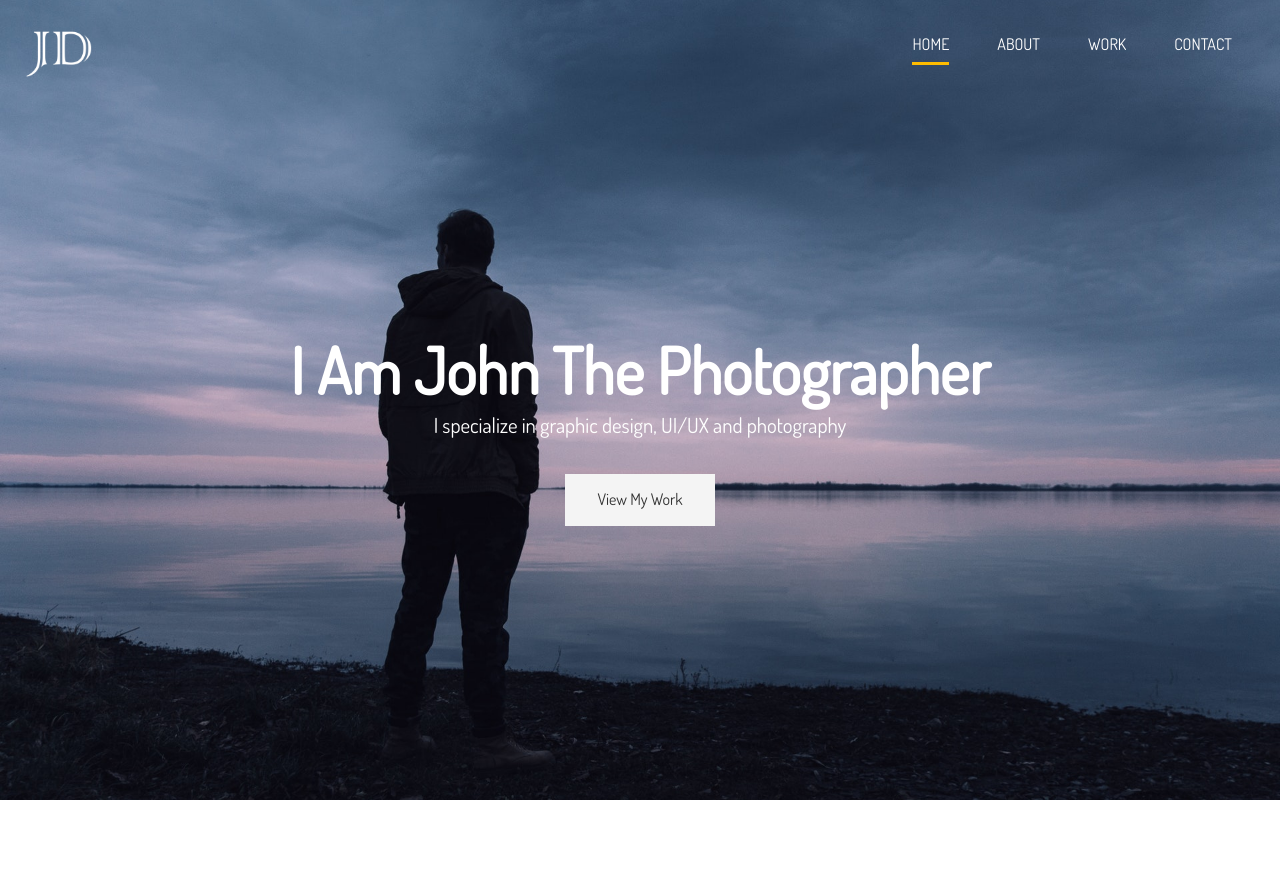
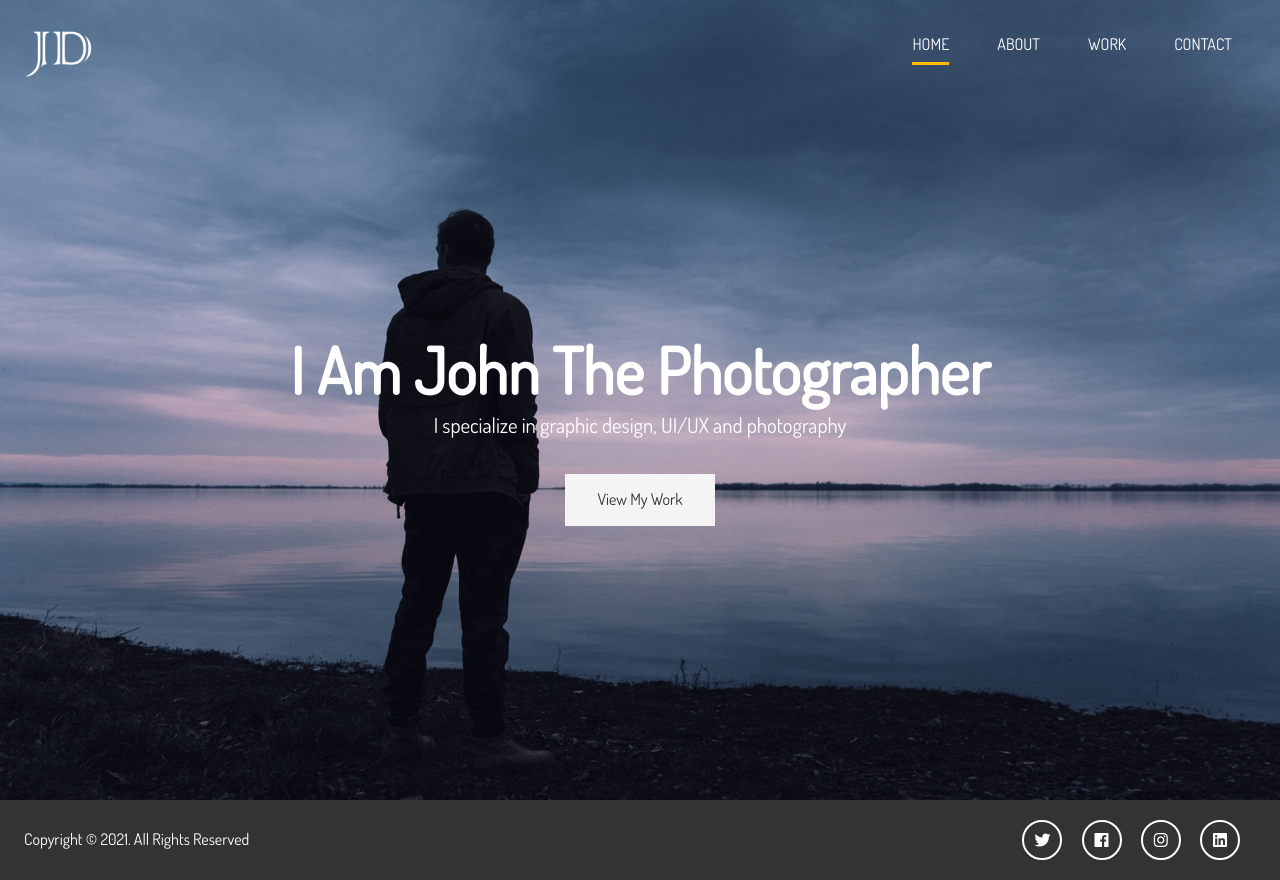
Before and after one commit to duong0405/portfolito-website, a website: page dist/index.html in a window 1280 px wide. Before the commit the page ends 800 px from the top, so only its background shows below. Drawn offline with Linux system fonts and the light colour scheme.

Commit message:
add footer

```diff
--- a/scss/main.scss
+++ b/scss/main.scss
@@ -99,3 +99,32 @@ img {
     border-bottom: 3px solid $main-color;
   }
 }
+
+// Footer
+#main-footer {
+  background: $dark-color;
+  color: #fff;
+  height: 5rem;
+
+  .footer-content {
+    display: flex;
+    justify-content: space-between;
+    height: 5rem;
+    align-items: center;
+
+    .social .fab {
+      margin-right: 1rem;
+      border: 2px #fff solid;
+      border-radius: 50%;
+      height: 20px;
+      width: 20px;
+      line-height: 20px;
+      text-align: center;
+      padding: 0.5rem;
+
+      &:hover {
+        background: $main-color;
+      }
+    }
+  }
+}
```
Also changed, not shown: package.json (+2 -10 lines), dist/css/main.css, dist/index.html, scss/_utilities.scss (indentation only), 4 other files.
